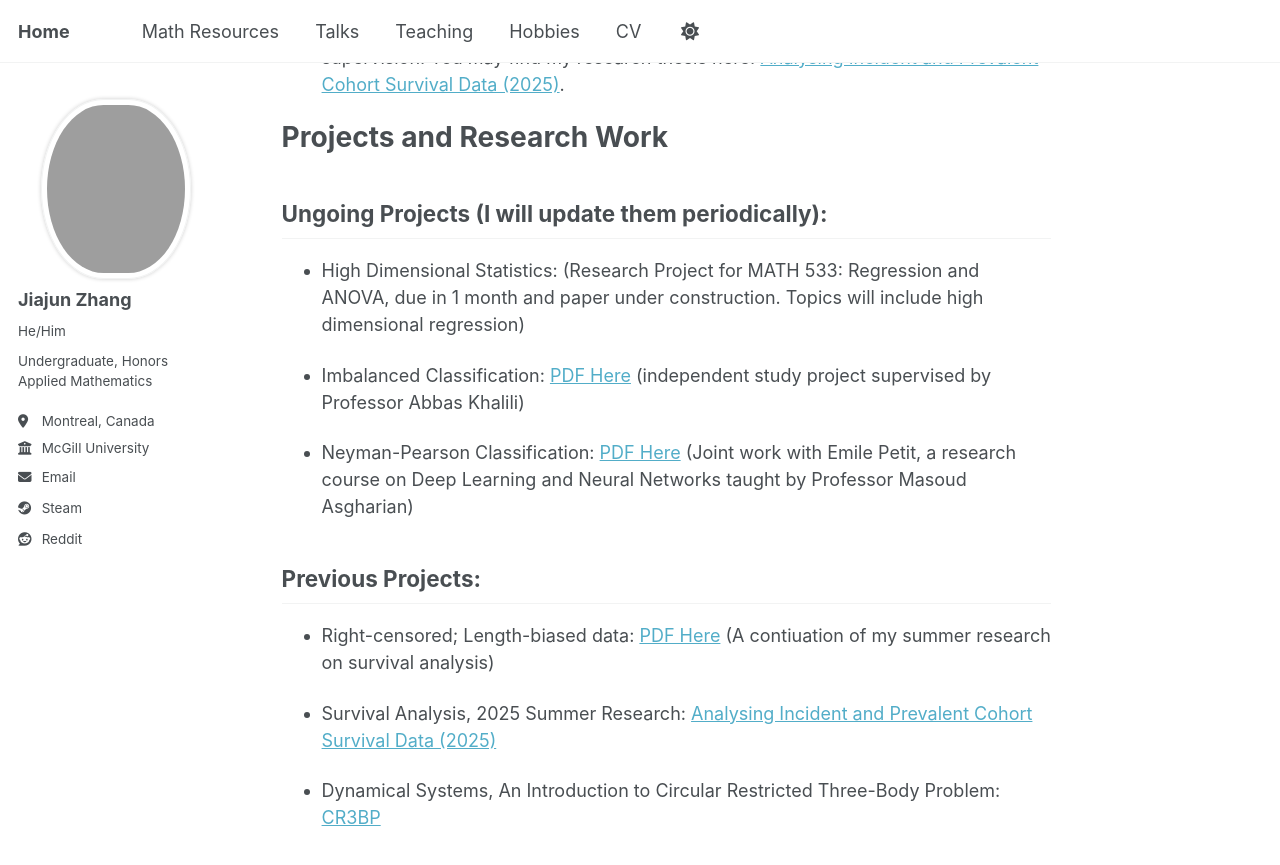
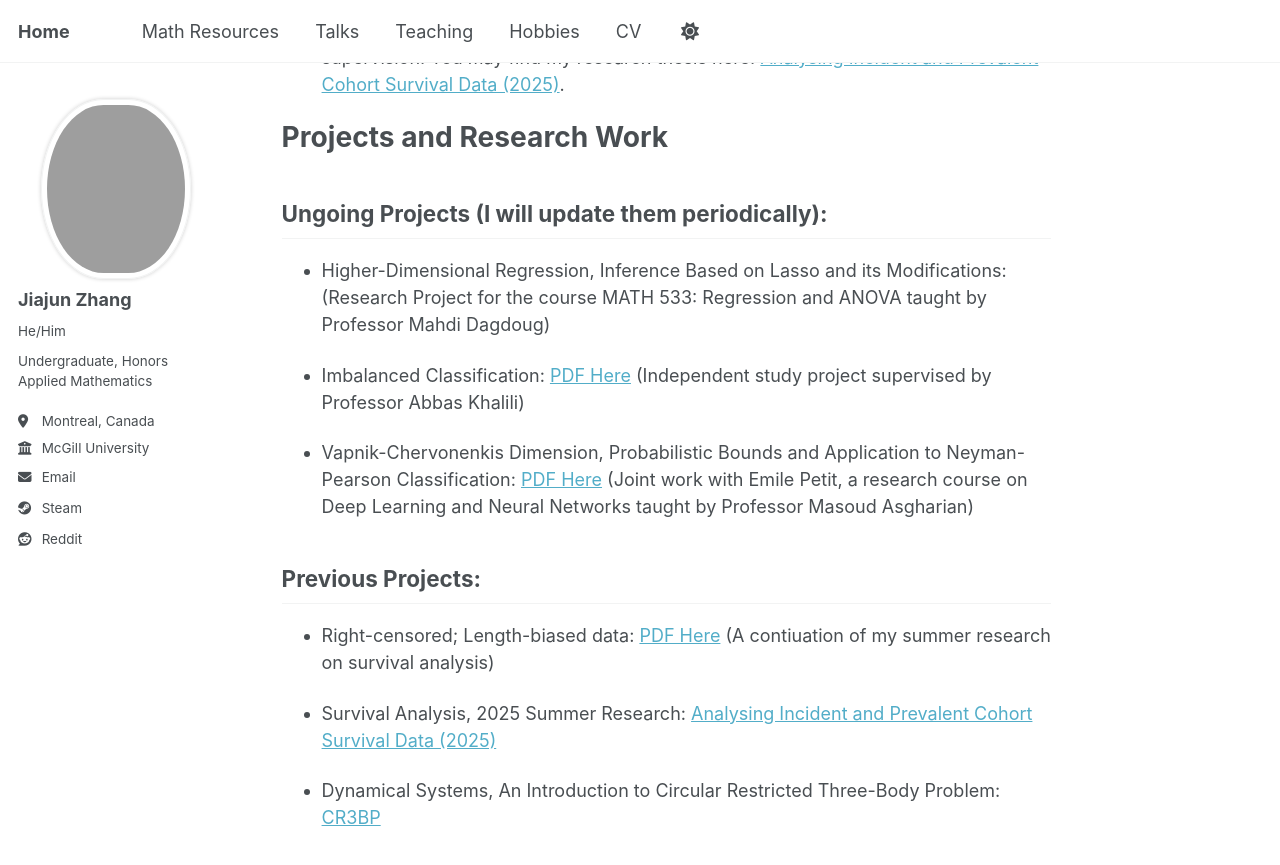
Before and after one commit to JohanssonRein/JohanssonRein.github.io, a Jekyll site: the page built from _pages/about.md, in a window 1280 px wide and 900 px high, scrolled down 448 px. Shown: the top 865 px of the window. Built offline with Jekyll 4.4.1, drawn with Linux system fonts in a browser that asks for light colours.

Commit message:
Update about.md

```diff
--- a/_pages/about.md
+++ b/_pages/about.md
@@ -22,11 +22,11 @@ redirect_from:
 
 ## Ungoing Projects (I will update them periodically):
 
-* High Dimensional Statistics: (Research Project for MATH 533: Regression and ANOVA, due in 1 month and paper under construction. Topics will include high dimensional regression)
+* Higher-Dimensional Regression, Inference Based on Lasso and its Modifications: (Research Project for the course MATH 533: Regression and ANOVA taught by Professor Mahdi Dagdoug)
 
-* Imbalanced Classification: [PDF Here](/files/imbalanced_classification.pdf) (independent study project supervised by Professor Abbas Khalili)
+* Imbalanced Classification: [PDF Here](/files/imbalanced_classification.pdf) (Independent study project supervised by Professor Abbas Khalili)
 
-* Neyman-Pearson Classification: [PDF Here](/files/NP_Classification.pdf) (Joint work with Emile Petit, a research course on Deep Learning and Neural Networks taught by Professor Masoud Asgharian)
+* Vapnik-Chervonenkis Dimension, Probabilistic Bounds and Application to Neyman-Pearson Classification: [PDF Here](/files/NP_Classification.pdf) (Joint work with Emile Petit, a research course on Deep Learning and Neural Networks taught by Professor Masoud Asgharian)
 
 
 
```
